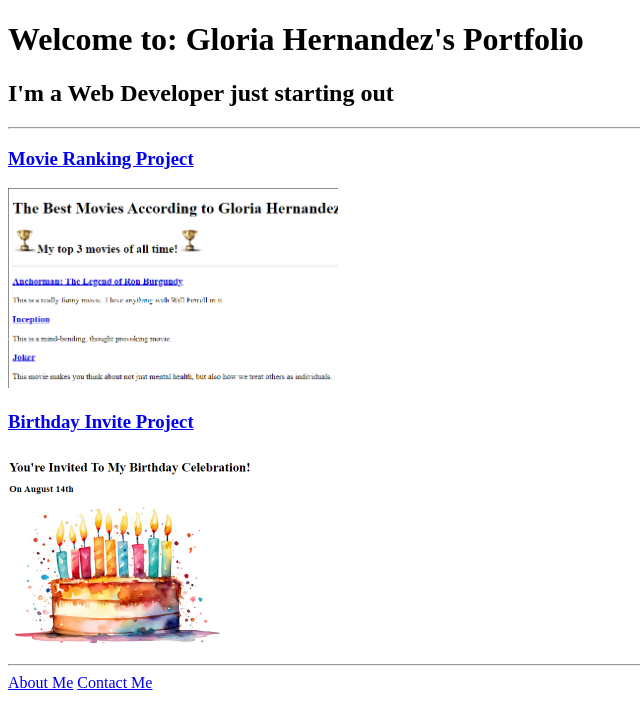
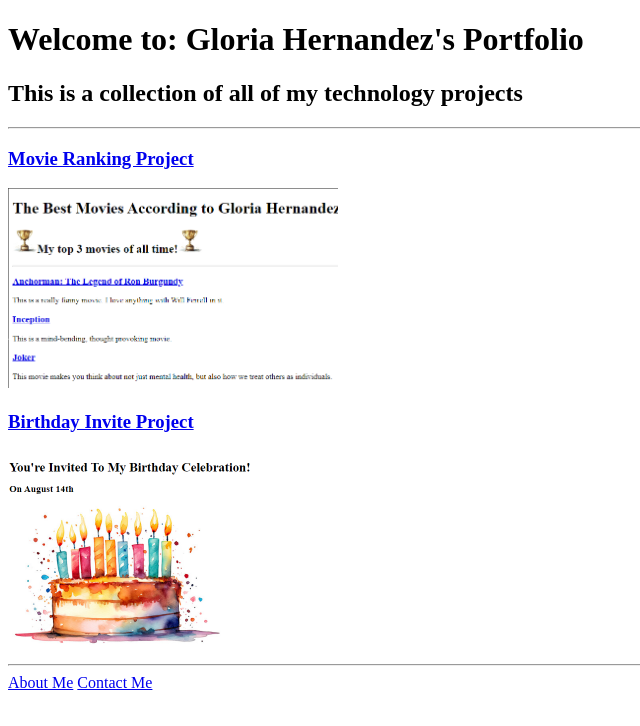
Before and after one commit to GHdz972/html-portfolio, a plain HTML site: page index.html in a window 1280 px wide. Shown: the whole page, without its empty margins (0-640 px from the left). Drawn offline with Linux system fonts and the light colour scheme.

Commit message:
Update index.html

```diff
--- a/index.html
+++ b/index.html
@@ -8,7 +8,7 @@
 
   <body>
     <h1>Welcome to: Gloria Hernandez's Portfolio</h1>
-    <h2>I'm a Web Developer just starting out</output></h2>
+    <h2>This is a collection of all of my technology projects</output></h2>
     <hr/>
     <h3><a href="./public/movie-ranking.html">Movie Ranking Project</a></h3>
     <img src="./assets/images/movie-ranking.png" height="200" alt="movie ranking project preview"/>
```
